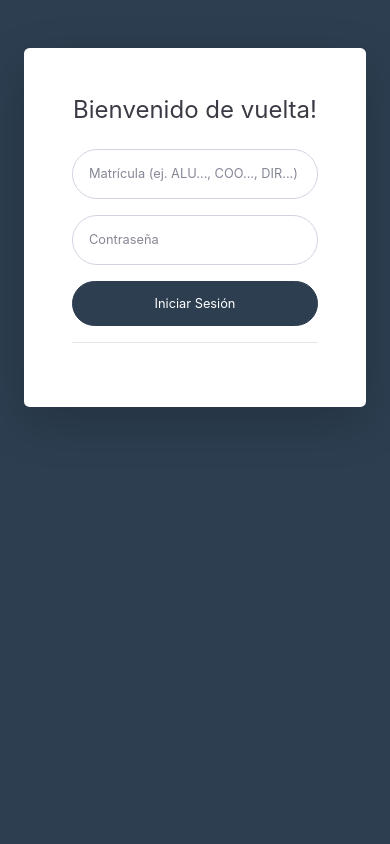
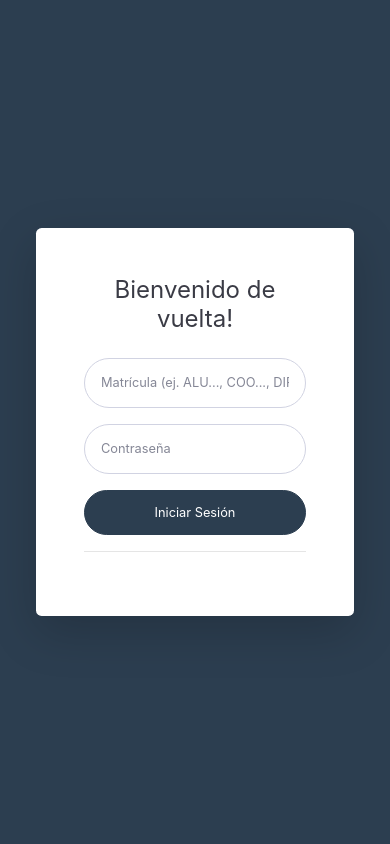
Before and after one commit to CHEOCARMINE/SkyCode, a Flask app: page /auth/login in a window 390 px wide. Run offline with Flask 3, Linux system fonts and the light colour scheme; some libraries are stand-ins or nearby versions.

Commit message:
Se ha implementado la actualización solicitada en el diseño del formulario de inicio de sesión. Ahora el formulario está correctamente centrado en la pantalla

```diff
--- a/templates/auth/login.html
+++ b/templates/auth/login.html
@@ -9,7 +9,7 @@
 
   <!-- Fuentes e iconos personalizados para esta plantilla -->
   <link href="{{ url_for('static', filename='CSS/Base/fontawesome.css') }}" rel="stylesheet" type="text/css">
-    <link href="https://fonts.googleapis.com/css2?family=Nunito+Sans:ital,opsz,wght@0,6..12,200..1000;1,6..12,200..1000&family=Open+Sans:ital,wght@0,300..800;1,300..800&display=swap" rel="stylesheet">
+  <link href="https://fonts.googleapis.com/css2?family=Nunito+Sans:ital,opsz,wght@0,6..12,200..1000&family=Open+Sans:ital,wght@0,300..800;1,300..800&display=swap" rel="stylesheet">
 
   <!-- Estilos personalizados para esta plantilla -->
   <link href="{{ url_for('static', filename='CSS/Base/estilos_base.css') }}" rel="stylesheet">
@@ -18,27 +18,15 @@
 </head>
 
 <body class="bg-gradient-primary">
-
-    <div class="container">
-        <!-- Outer Row -->
-        <div class="row justify-content-center">
-
-            <div class="col-xl-10 col-lg-12 col-md-9">
-
-                <div class="card o-hidden border-0 shadow-lg my-5">
-                    <div class="card-body p-0">
-                        <!-- Nested Row within Card Body -->
-                        <div class="row">
-                            <div class="col-lg-6 d-none d-lg-block bg-login-image"></div>
-                            <div class="col-lg-6">
-                                <div class="p-5">
-                                    <div class="text-center">
-                                        <h1 class="h4 text-gray-900 mb-4">Bienvenido de vuelta!</h1>
-                                    </div>
-                                    <!-- Mostrar mensajes flash -->
+  <!-- Contenedor principal centrado (Bootstrap) -->
+  <div class="container d-flex align-items-center justify-content-center min-vh-100">
+    <!-- Toda la columna se fija en el mismo ancho -->
+    <div class="row justify-content-center w-100">
+      <div class="col-md-4">
+        <!-- Mensajes flash dentro de la misma columna para no alterar el ancho -->
         {% with mensajes = get_flashed_messages(with_categories=true, category_filter=['login-danger', 'login-success']) %}
           {% if mensajes %}
-                                        <div class="mt-3">
+            <div class="mb-3">
               {% for category, message in mensajes %}
                 <div class="alert alert-{{ category|replace('login-', '') }} alert-dismissible fade show" role="alert">
                   {{ message }}
@@ -50,18 +38,20 @@
             </div>
           {% endif %}
         {% endwith %}
+        <!-- Tarjeta fija para el formulario -->
+        <div class="card o-hidden border-0 shadow-lg">
+          <div class="card-body p-5">
+            <div class="text-center">
+              <h1 class="h4 text-gray-900 mb-4">Bienvenido de vuelta!</h1>
+            </div>
             <form class="user" method="POST" action="{{ url_for('auth.login') }}">
               <div class="form-group">
-                                            <input type="text" name="matricula" class="form-control form-control-user"
-                                                   id="matricula" placeholder="Matrícula (ej. ALU..., COO..., DIR...)" required>
+                <input type="text" name="matricula" class="form-control form-control-user" id="matricula" placeholder="Matrícula (ej. ALU..., COO..., DIR...)" required>
               </div>
               <div class="form-group">
-                                            <input type="password" name="password" class="form-control form-control-user"
-                                                   id="password" placeholder="Contraseña" required>
+                <input type="password" name="password" class="form-control form-control-user" id="password" placeholder="Contraseña" required>
               </div>
-                                        <button type="submit" class="btn btn-primary btn-user btn-block">
-                                            Iniciar Sesión
-                                        </button>
+              <button type="submit" class="btn btn-primary btn-user btn-block">Iniciar Sesión</button>
             </form>
             <hr>
           </div>
@@ -70,25 +60,15 @@
     </div>
   </div>
 
-            </div>
-
-        </div>
-
-    </div>
-
   <!-- JavaScript principal de Bootstrap -->
   <script src="{{ url_for('static', filename='JS/Base/jquery.min.js') }}"></script>
   <script src="{{ url_for('static', filename='JS/Base/bootstrap.bundle.js') }}"></script>
-
   <!-- Plugin principal de jQuery -->
   <script src="{{ url_for('static', filename='JS/Base/easing.js') }}"></script>
-
   <!-- Scripts personalizados para todas las páginas -->
   <script src="{{ url_for('static', filename='JS/Base/script_base.js') }}"></script>
-
   <!-- Plugins a nivel de página -->
   <script src="{{ url_for('static', filename='JS/Base/chart.js') }}"></script>
-
 </body>
 
 </html>
```
Also changed, not shown: models.py (line endings or trailing spaces), routes.py (line endings or trailing spaces). Lines whose indentation alone changed are shown as unchanged.
